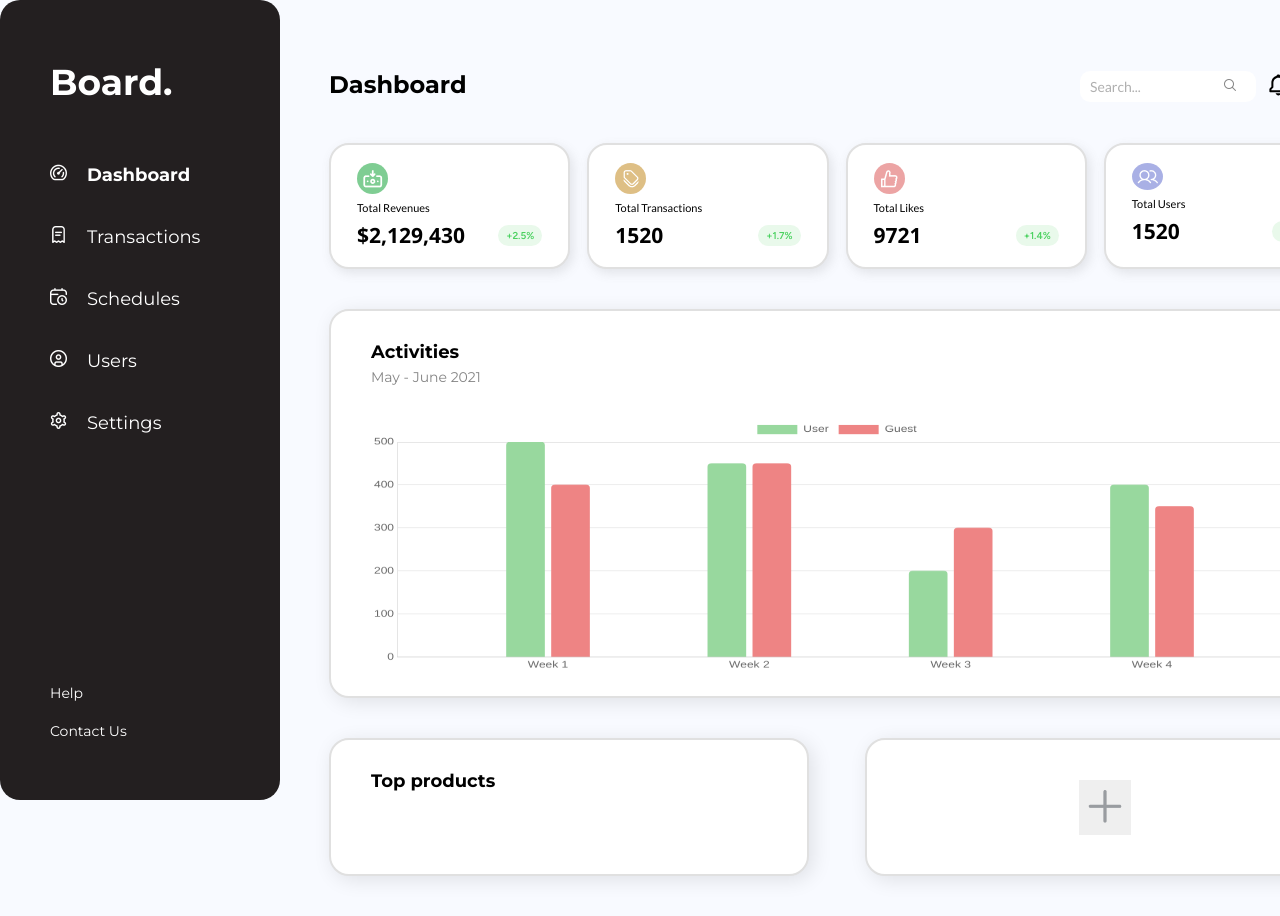
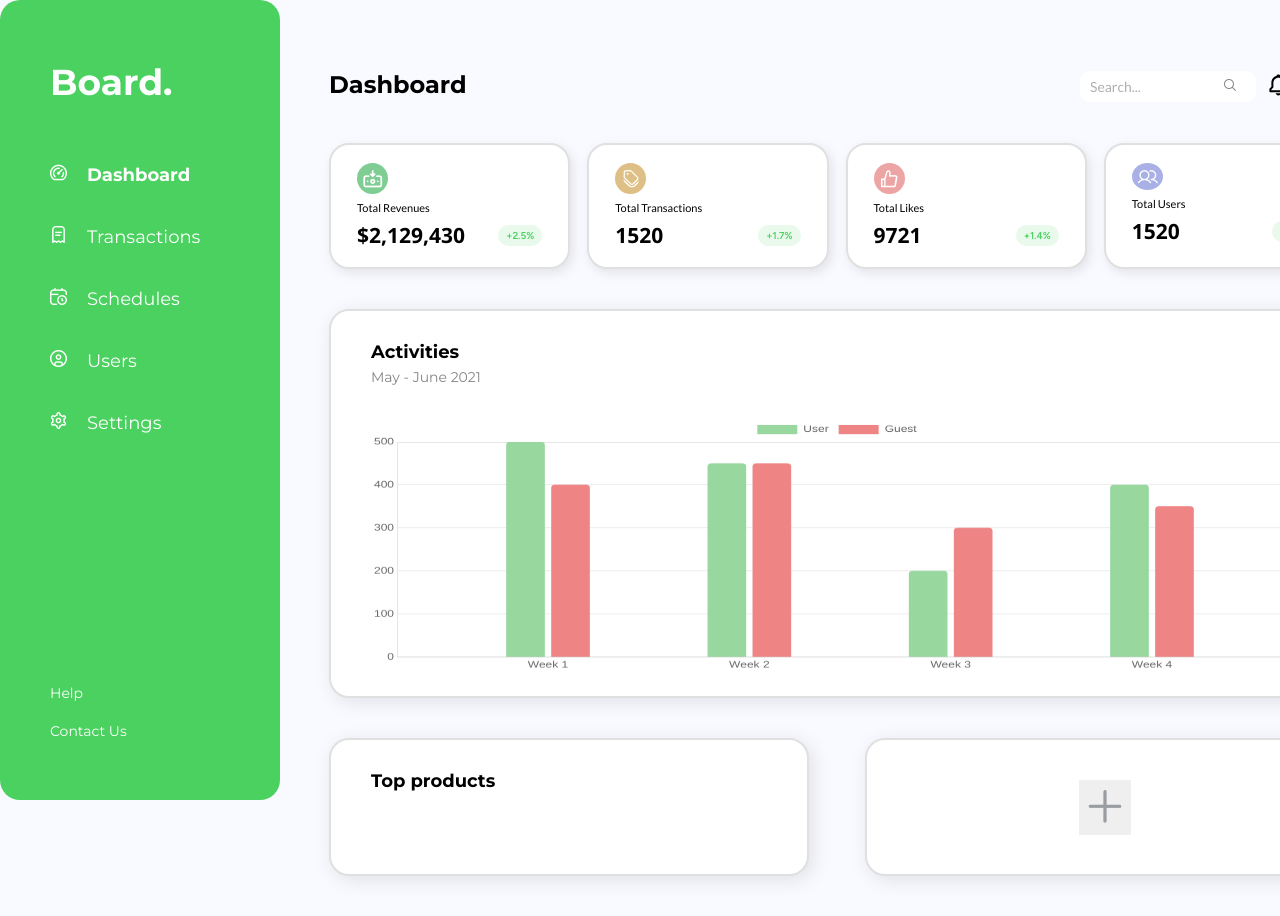
Before and after one commit to Nehapandey-dotcom/dashboard, a React (Create React App) app: page /#/Landing in a window 1280 px wide. Shown: the top 916 px of the page. Built offline with nearby package versions, Linux system fonts and the light colour scheme.

Commit message:
background chng

```diff
--- a/src/App.css
+++ b/src/App.css
@@ -19,7 +19,7 @@ body{
 /* sidebar */
 .sidebar {
   /* background: linear-gradient(180deg, #4285F4 0%, #3C83F9 100%); */
-  background: #231F20;
+  background: #4AD15F;
   max-width: 280px;
   width: 100%;
   min-height: 100vh;
```
